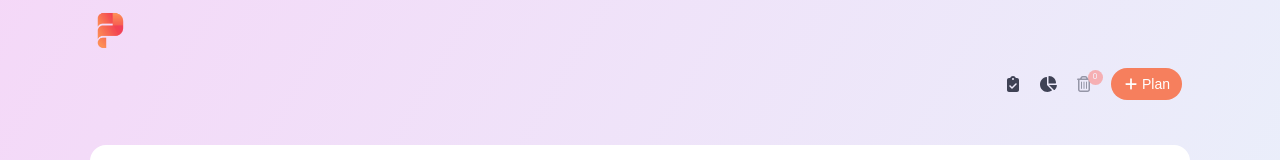
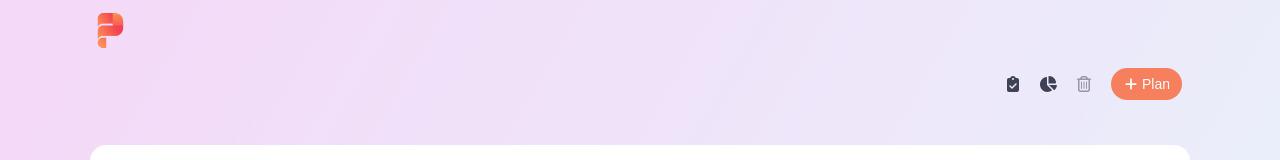
Before and after one commit to mazenLavey/PlanMaster, a Next.js app: page /dashboard in a window 1280 px wide. Shown: the top 160 px of the page. Built offline with nearby package versions, Linux system fonts and the light colour scheme.

Commit message:
added style to charts

```diff
--- a/components/Charts/index.scss
+++ b/components/Charts/index.scss
@@ -20,4 +20,8 @@
     display: flex;
     gap: 12px;
     width: 350px;
+    padding: 20px;
+    background-color: white;
+    border-radius: 20px;
+    box-shadow: 0px 3px 4px 1px gainsboro;
 }
--- a/components/Charts/index.tsx
+++ b/components/Charts/index.tsx
@@ -21,7 +21,7 @@ const Charts: React.FC = () => {
             backgroundColor: [
                 '#ff9a7e',
                 '#3ed364',
-                '#2e4a67',
+                '#E5E5EA',
             ],
             borderWidth: 0,
             }]
--- a/components/TrashBtn/index.scss
+++ /dev/null
@@ -1,20 +0,0 @@
-@use "@/styles/variables" as *;
-
-.TrashBtn {
-    position: relative;
-}
-
-.TrashBtn__Badge {
-    position: absolute;
-    top: -3px;
-    right: -12px;
-    display: flex;
-    align-items: center;
-    justify-content: center;
-    width: 15px;
-    height: 15px;
-    border-radius: 10px;
-    background-color: $red;
-    color: $font-white;
-    font-size: 8px;
-}
--- a/components/TrashBtn/index.tsx
+++ b/components/TrashBtn/index.tsx
@@ -5,7 +5,6 @@ import { faTrashCan } from '@fortawesome/free-regular-svg-icons';
 import Link from "next/link";
 import routes from "@/routes";
 import Tooltip from '@/components/Tooltip';
-import "./index.scss";
 
 type Props = {
     isActive: boolean;
@@ -18,13 +17,11 @@ const TrashBtn: React.FC<Props> = ({isActive = false, count}) => {
     return (
         <Tooltip tooltipText='Deleted plans'>
             <Link
-                className='TrashBtn'
                 href={routes.trash}
                 style={{
                 pointerEvents: isActive? "auto" : "none",
                 opacity: isActive? "1": "0.5"
             }}>
-                <span className='TrashBtn__Badge'>{count}</span>
                 <FontAwesomeIcon icon={faTrashCan} />
             </Link>
         </Tooltip>
```
